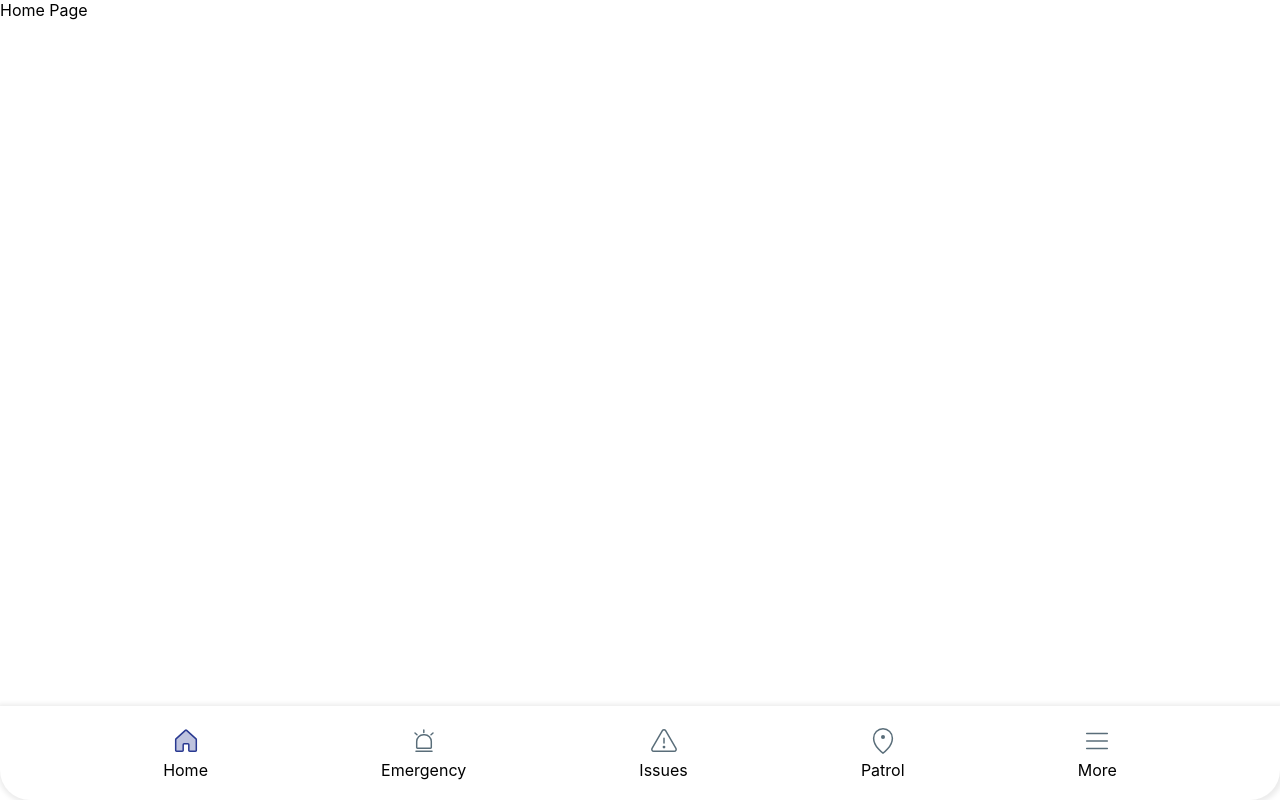
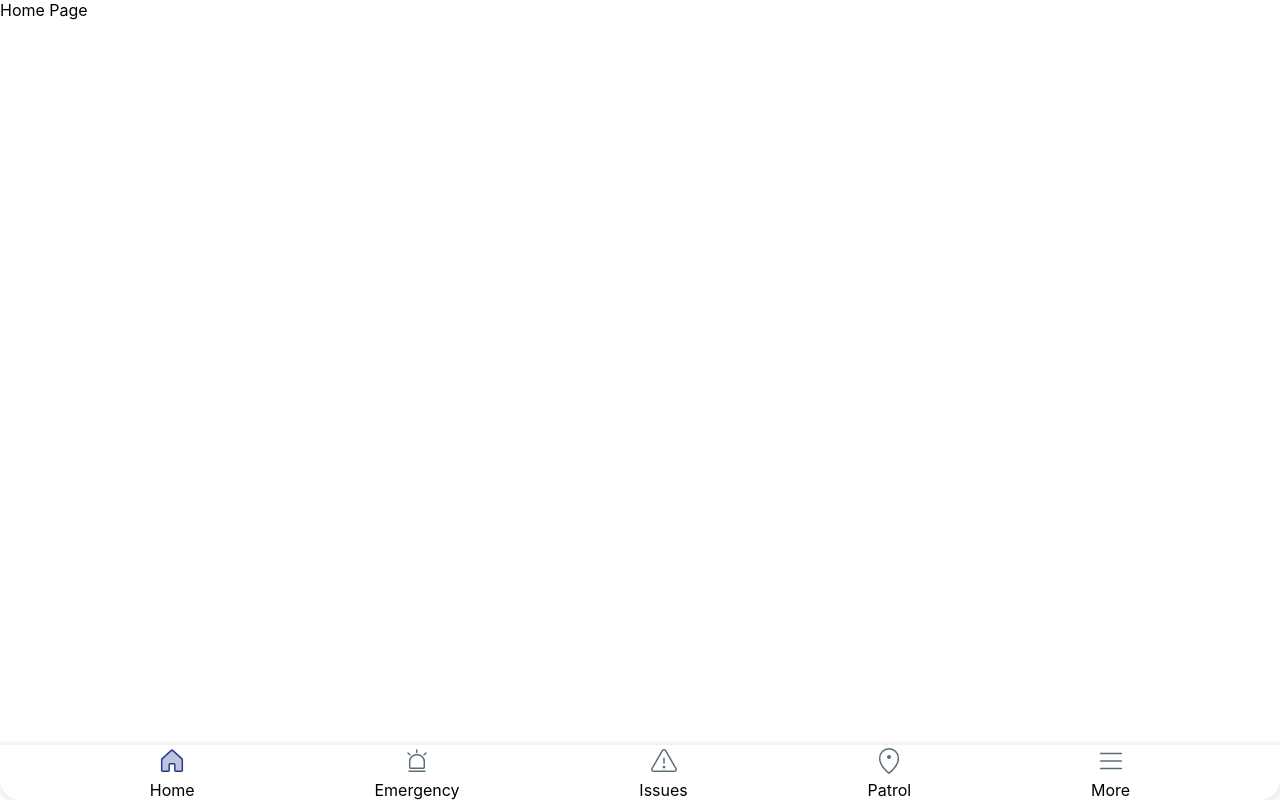
Before and after one commit to nexbe/saint7, a Next.js app: page /home in a window 1280 px wide. Built offline with nearby package versions, Linux system fonts and the light colour scheme.

Commit message:
update_layout_and_nav

```diff
--- a/components/layout/Layout.js
+++ b/components/layout/Layout.js
@@ -6,7 +6,9 @@ import { css } from "@emotion/react";
 const Layout = ({ children }) => {
   return (
     <div css={styles.wrapper}>
-      <div css={styles.content}>{children}</div>
+      <div css={styles.bodyContainer}>
+        <main css={styles.main}>{children}</main>
+      </div>
       <Navbar />
     </div>
   );
@@ -15,9 +17,25 @@ const Layout = ({ children }) => {
 export default Layout;
 
 const styles = {
-  wrapper: css`
+  main: css`
+    flex: 2;
     display: flex;
     flex-direction: column;
-    min-height: 100vh;
+    width: 100%;
+    background: var(--background-color);
+    overflow-x: hidden;
+    overflow-y: hidden;
+  `,
+  wrapper: css`
+    width: 100%;
+    height: 100vh;
+    display: flex;
+    flex-direction: column;
+    background-color: var(--background-color);
+    overflow: hidden;
+  `,
+  bodyContainer: css`
+    display: flex;
+    flex: 2;
   `,
 };
--- a/components/layout/Navbar.js
+++ b/components/layout/Navbar.js
@@ -20,43 +20,49 @@ const RenderNavLinkItems = ({ href, label, icon }) => {
 const Navbar = () => {
   const icons = [
     {
-      id:0,
-      href:"/",
-      label:"Home",
-      icon: <HomeIcon />
+      id: 0,
+      href: "/",
+      label: "Home",
+      icon: <HomeIcon />,
     },
     {
-      id:1,
-      href:"/emergency",
-      label:"Emergency",
-      icon: <EmergencyIcon />
+      id: 1,
+      href: "/emergency",
+      label: "Emergency",
+      icon: <EmergencyIcon />,
     },
     {
-      id:2,
-      href:"/issues",
-      label:"Issues",
-      icon: <IssueIcon />
+      id: 2,
+      href: "/issues",
+      label: "Issues",
+      icon: <IssueIcon />,
     },
     {
-      id:3,
-      href:"/patrol",
-      label:"Patrol",
-      icon: <PatrolIcon />
+      id: 3,
+      href: "/patrol",
+      label: "Patrol",
+      icon: <PatrolIcon />,
     },
     {
-      id:4,
-      href:"/more",
-      label:"More",
-      icon: <MoreIcon />
+      id: 4,
+      href: "/more",
+      label: "More",
+      icon: <MoreIcon />,
     },
-  ]
+  ];
   return (
     <nav css={styles.wrapper}>
-      {icons && icons.map((icon) => {
-        return (
-          <RenderNavLinkItems href={icon.href} label={icon.label} icon={icon.icon} key={icon.id}/>
-        )
-      })}
+      {icons &&
+        icons.map((icon) => {
+          return (
+            <RenderNavLinkItems
+              href={icon.href}
+              label={icon.label}
+              icon={icon.icon}
+              key={icon.id}
+            />
+          );
+        })}
     </nav>
   );
 };
@@ -65,24 +71,21 @@ export default Navbar;
 
 const styles = {
   wrapper: css`
-    display: flex;
-    flex-direction: row;
-    gap: 30px;
-    justify-content: center;
-    align-items: center;
-    background: #fff;
-    font-color: #2f4858;
-    padding: 20px;
-    box-shadow: 1px 1px 5px 3px rgba(0, 0, 0, 0.08);
-    border-radius: 0px 0px 30px 30px;
-    position: absolute;
-    bottom: 0;
-    width: 100%;
-
     @media (min-width: 440px) {
       width: 100%;
       justify-content: space-evenly;
     }
+    display: flex;
+    flex-direction: row;
+    height: 55px;
+    text-align: center;
+    justify-content: space-evenly;
+    background: #fff;
+    box-shadow: 1px 1px 5px 3px rgba(0, 0, 0, 0.08);
+    border-radius: 0 0 20px 20px;
+    margin-top: auto;
+    gap: 30px;
+    width: 100%;
   `,
   navLink: css`
     display: flex;
```
